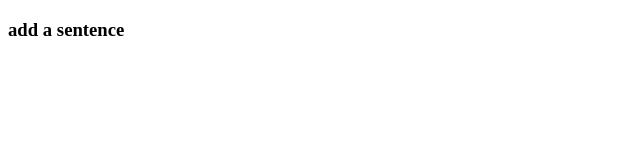
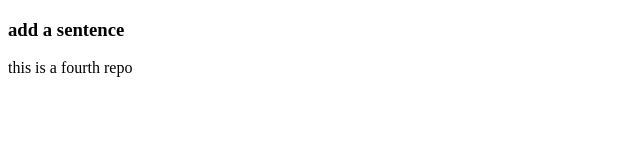
Before and after one commit to rubaiyatraiyan/my-fuorth-repo, a plain HTML site: page index.html in a window 1280 px wide. Shown: the whole page, without its empty margins (0-640 px from the left). Drawn offline with Linux system fonts and the light colour scheme.

Commit message:
add new sentence

```diff
--- a/index.html
+++ b/index.html
@@ -7,5 +7,6 @@
 </head>
 <body>
     <h3>add a sentence</h3>
+    <p>this is a fourth repo</p>
 </body>
 </html>
```
